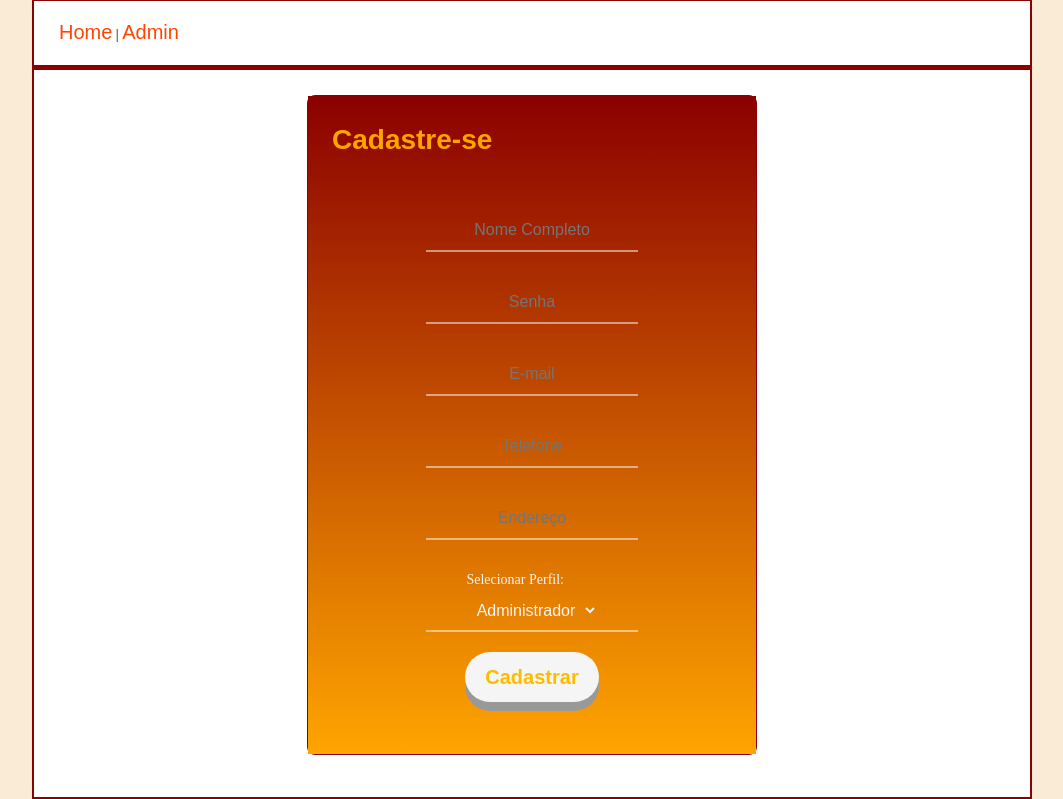
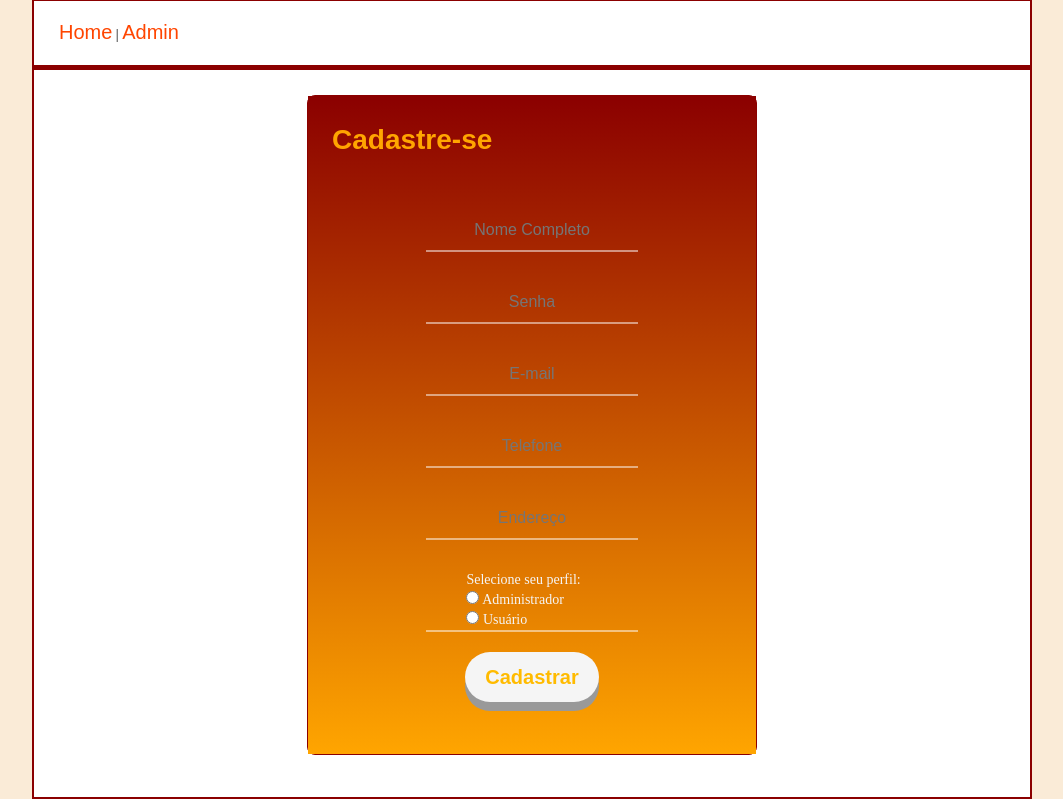
Before and after one commit to brunopierrii/site-lanchonete, a Symfony app: template templates/new_user/newUser.html.twig in a window 1280 px wide. Shown: the part 171-970 px from the top of the page, without its empty margins (108-1171 px from the left). Run offline with Twig, Linux system fonts and the light colour scheme; the template is opened without the code that fills it, so the values that code supplies are empty; some libraries are stand-ins or nearby versions.

Commit message:
Alteração de cadastro... Cadastro com perfil ok

```diff
--- a/src/Entity/User.php
+++ b/src/Entity/User.php
@@ -106,7 +106,11 @@ class User implements UserInterface
      */
     public function getPerfil()
     {
-        return $this->perfil;
+        $perfil = $this->perfil ? [$this->perfil] : [];
+
+        $perfil[] = 'ROLE_USER';
+
+        return $perfil;
     }
 
     /**
--- a/src/Security/LoginFormAuthenticator.php
+++ b/src/Security/LoginFormAuthenticator.php
@@ -112,7 +112,6 @@ class LoginFormAuthenticator extends AbstractLoginFormAuthenticator
             return new RedirectResponse($targetPath);
         }
 
-
         // For example:
         return new RedirectResponse($this->urlGenerator->generate('home_user'));
     }
--- a/templates/new_user/newUser.html.twig
+++ b/templates/new_user/newUser.html.twig
@@ -303,11 +303,15 @@
                                 </div>
 
                                 <div class="forms-select">
-                                    <label>Selecionar Perfil:</label>
-                                    <select class="forms2" name="perfil">
-                                        <option value="Administrador">Administrador</option>
-                                        <option value="Usuario">Usuário</option>
-                                    </select>
+                                    <p>Selecione seu perfil:</p>
+                                    <div>
+                                        <input type="radio" id="administrador" name="Administrador">
+                                        <label for="administrador">Administrador</label>
+                                    </div>
+                                    <div>
+                                        <input type="radio" id="usuario" name="Usuario">
+                                        <label for="usuario">Usuário</label>
+                                    </div>
                                 </div>
 
                                 <div class="form-btn">
--- a/templates/security/loginForm.html.twig
+++ b/templates/security/loginForm.html.twig
@@ -260,7 +260,7 @@
                 >
 
                 <div class="container-login-form-btn">
-                    <a href="{{ path('home_user') }}"><button class="login-form-btn" type="submit" value="Entrar" name="setLogin">Entrar</button></a>
+                    <button class="login-form-btn" type="submit" value="Entrar" name="setLogin">Entrar</button>
                 </div>
 
                 <div class=" text-center ">
```
Also changed, not shown: src/Controller/NewUserController.php (+7 -9 lines).
